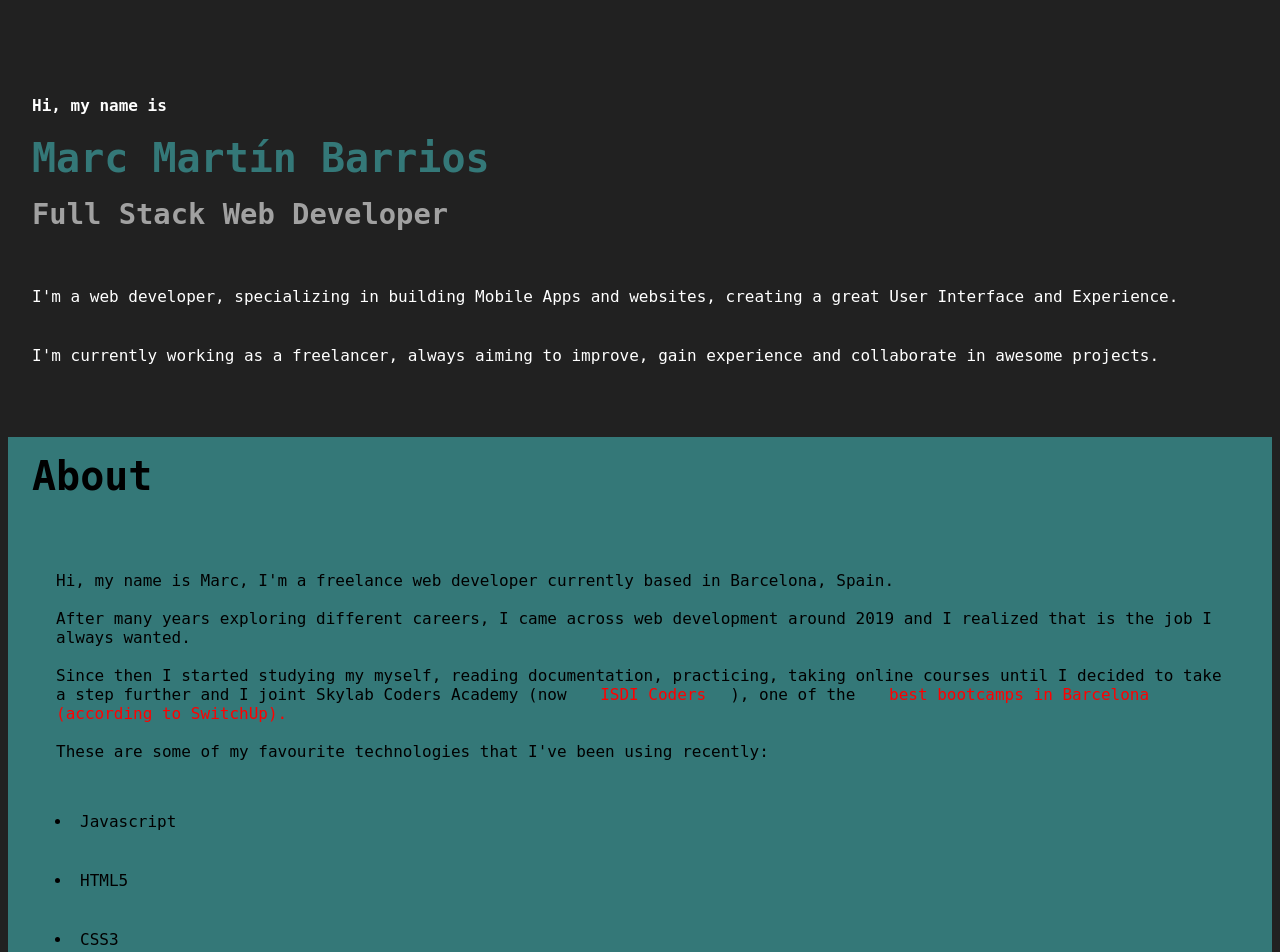
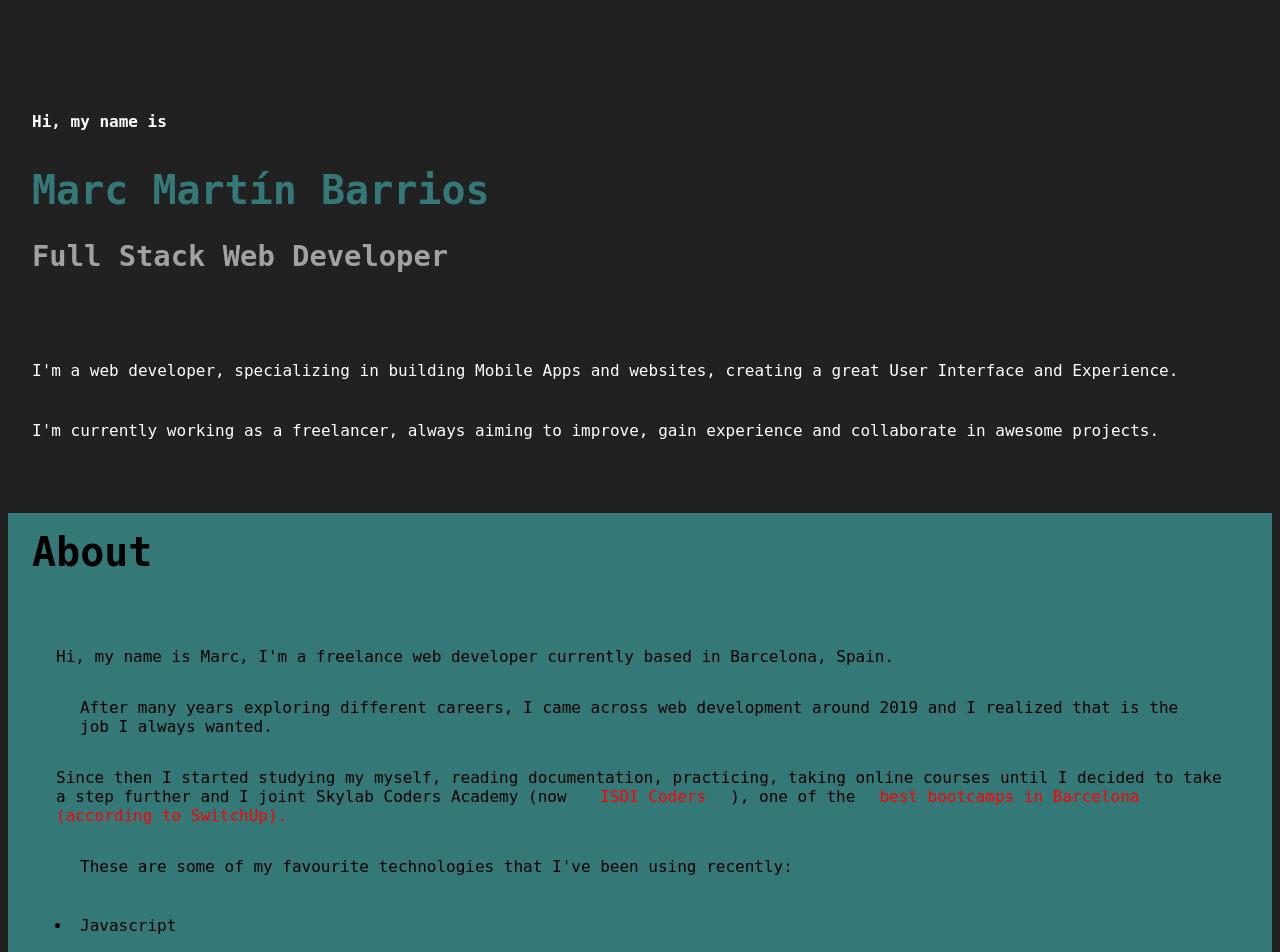
Before and after one commit to MarcMB89/portfolio, a React (Create React App) app: page / in a window 1280 px wide. Shown: the top 952 px of the page. Built offline with nearby package versions, Linux system fonts and the light colour scheme; a web font is replaced by a local one.

Commit message:
Fix margins of home component

```diff
--- a/src/components/About/About.jsx
+++ b/src/components/About/About.jsx
@@ -8,24 +8,19 @@ const About = function about() {
       <article className="about__description-article">
         <p>
           Hi, my name is Marc, I'm a freelance web developer currently based in Barcelona, Spain.
-          <br />
-          <br />
-          After many years exploring different careers, I came across web development around 2019
-          and I realized that is the job I always wanted.
-          <br />
-          <br />
+          <p>
+            After many years exploring different careers, I came across web development around 2019
+            and I realized that is the job I always wanted.
+          </p>
           Since then I started studying my myself, reading documentation, practicing,
           taking online courses
           until I decided to take a step further and I joint Skylab Coders Academy (now
           <a href="https://isdicoders.com/ca/full-time-format-bootcamp-barcelona_5278"> ISDI Coders</a>
           ), one of the
-          {' '}
           <a href="https://www.switchup.org/rankings/best-bootcamps-barcelona" blank>best bootcamps in Barcelona (according to SwitchUp).</a>
-          <br />
-          <br />
-          These are some of my favourite technologies that I've been using recently:
-          <br />
-          <br />
+          <p>
+            These are some of my favourite technologies that I've been using recently:
+          </p>
           <ul>
             <li>Javascript</li>
             <li>HTML5</li>
@@ -36,8 +31,9 @@ const About = function about() {
             <li>React-Native</li>
             <li>Redux</li>
           </ul>
-          <br />
-          Apart from those, I also use Figma for the design phase of any project
+          <p>
+            Apart from those, I also use Figma for the design phase of any project
+          </p>
         </p>
       </article>
     </section>
--- a/src/components/About/aboutStyle.css
+++ b/src/components/About/aboutStyle.css
@@ -6,7 +6,7 @@
   }*/
 
 .about__container {
-  margin: 0 .5rem 3rem 0.5rem;
+  margin: 3rem .5rem 3rem 0.5rem;
   background-color: hsla(180, 43%, 39%, 80%);
 }
 
--- a/src/components/Home/homeStyle.css
+++ b/src/components/Home/homeStyle.css
@@ -13,7 +13,7 @@
   display: flex;
   flex-direction: column;
   height: fit-content;
-  padding: 1rem;
+  padding: 2rem 1rem;
 }
 
 .home__title-greeting{
@@ -24,24 +24,26 @@
 .home__title-name{
   font-size: 2.5rem;
   padding-left: .5rem;
-  margin: 0 0 .5rem 0;
+  margin: 1rem 0 .5rem 0;
   color: hsla(180, 43%, 39%, 80%);
 }
 
 .home__title-job{
   font-size: 1.8rem;
+  margin: .6rem 0 0 0;
   padding: .5rem;
   color: hsla(0, 0%, 97%, 60%);
 }
 .home_section_description {
-  margin-bottom: 4rem;
+  margin: 2.5rem 0 4rem 0;
 }
 
 .home_section_description-first,
 .home_section_description-second{
   font-size: 1rem;
+  line-height: 1.2rem;
   text-align: left;
-  margin: 1.5rem 1rem;
+  margin: 1.6rem 1rem;
   padding: .5rem;
 }
 
```
